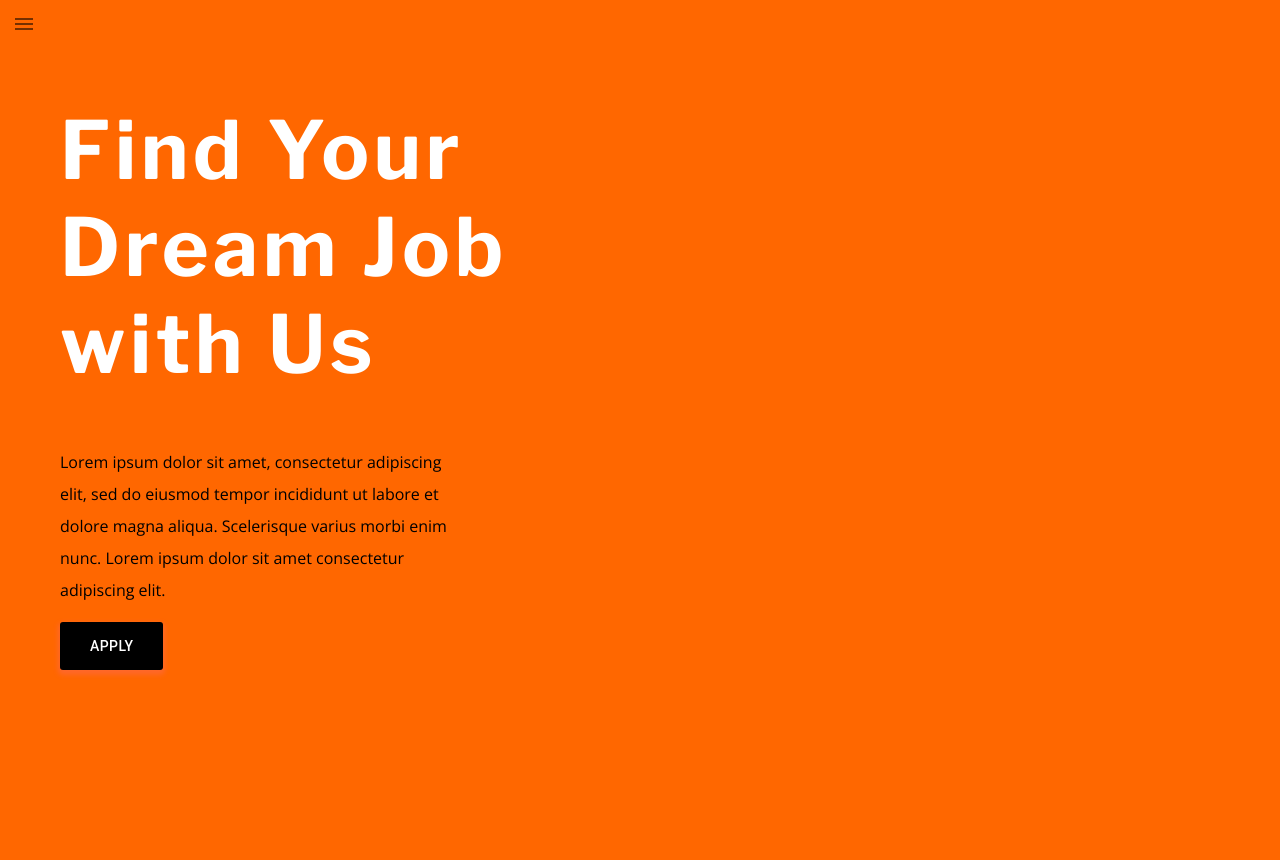
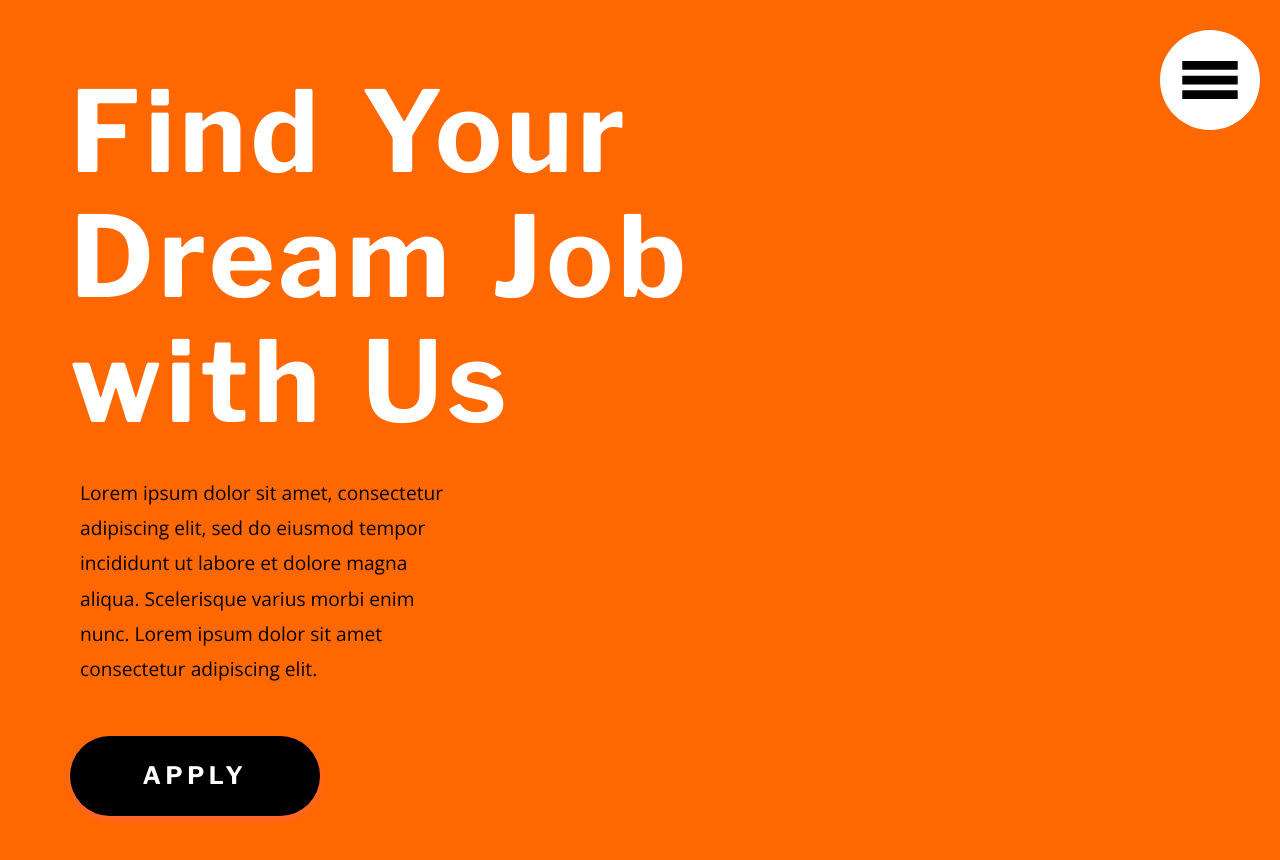
Before and after one commit to RekaKR/responsive_framework_docker, a React (Create React App) app in the folder frontend/: page / in a window 1280 px wide. Shown: the top 860 px of the page. Before the commit the page ends 800 px from the top, so only its background shows below. Built offline with nearby package versions, Linux system fonts and the light colour scheme.

Commit message:
Update style

```diff
--- a/frontend/src/components/ButtonM/ButtonM.jsx
+++ b/frontend/src/components/ButtonM/ButtonM.jsx
@@ -3,12 +3,18 @@ import { styled } from '@material-ui/core/styles';
 import Button from '@material-ui/core/Button';
 
 const MyButton = styled(Button)({
-  height: 48,
+  width: 250,
+  height: 80,
   color: 'white',
   backgroundColor: 'black',
-  padding: '0 30px',
+  margin: '50px 0',
+  padding: '0 50px',
+  fontFamily: '"Libre Franklin", sans-serif',
+  fontWeight: 700,
+  fontSize: 24,
+  letterSpacing: '4.5px',
   border: 0,
-  borderRadius: 3,
+  borderRadius: 50,
   boxShadow: '0 3px 5px 2px rgba(255, 105, 135, .3)',
 });
 
--- a/frontend/src/components/Main/Main.jsx
+++ b/frontend/src/components/Main/Main.jsx
@@ -5,23 +5,28 @@ import ButtonM from '../ButtonM/ButtonM';
 
 const useStyles = makeStyles({
   container: {
-    width: '500px',
+    width: '700px',
     minHeight: '200px',
-    paddingLeft: '60px'
+    marginTop: '70px',
+    paddingLeft: '70px',
+    lineHeight: '125px',
   },
   header: {
     color: 'white',
-    fontSize: '5rem',
+    fontSize: '7rem',
     fontFamily: '"Libre Franklin", sans-serif',
     fontWeight: '700',
     letterSpacing: '4.5px',
+    wordSpacing: '10px',
   },
   paragraph: {
-    width: '400px',
-    fontSize: '1rem',
+    width: '60%',
+    marginTop: '30px',
+    paddingLeft: '10px',
+    fontSize: '1.2rem',
     fontFamily: '"Open Sans", sans-serif',
     fontWeight: '400',
-    lineHeight: '200%',
+    lineHeight: '2.2rem',
   }
 });
 
@@ -37,7 +42,6 @@ function Main() {
       </p>
 
       <ButtonM />
-
     </div>
   )
 }
--- a/frontend/src/components/Menu/Menu.jsx
+++ b/frontend/src/components/Menu/Menu.jsx
@@ -4,6 +4,32 @@ import Menu from '@material-ui/core/Menu';
 import MenuItem from '@material-ui/core/MenuItem';
 import MenuIcon from '@material-ui/icons/Menu';
 import { v4 as uuidv4 } from 'uuid';
+import { makeStyles } from '@material-ui/core/styles';
+import { withTheme } from '@material-ui/styles';
+
+const useStyles = makeStyles({
+  menu: {
+    width: '100px',
+    height: '100px',
+    position: 'fixed',
+    top: '30px',
+    right: '20px',
+  },
+  iconB: {
+    width: '100%',
+    minWidth: '60px',
+    height: '100%',
+    color: 'black',
+    stroke: "black",
+    backgroundColor: 'white',
+    '&:hover': {
+      stroke: "white",
+      fill: 'white',
+      color: 'white',
+      backgroundColor: 'black'
+    },
+  },
+});
 
 const options = [
   "HOME",
@@ -12,6 +38,8 @@ const options = [
 ];
 
 function HambMenu() {
+  const classes = useStyles();
+
   const [anchorEl, setAnchorEl] = useState(null);
   const open = Boolean(anchorEl);
 
@@ -24,16 +52,16 @@ function HambMenu() {
   };
 
   return (
-    <div>
-      <IconButton aria-label="more" aria-controls="long-menu" aria-haspopup="true" onClick={handleClick}>
-        <MenuIcon />
+    <div className={classes.menu}>
+      <IconButton className={classes.iconB} aria-label="more" aria-controls="long-menu" aria-haspopup="true" onClick={handleClick}>
+        <MenuIcon className={classes.icon} style={{ fontSize: 70 }} />
       </IconButton>
 
       <Menu id="long-menu" anchorEl={anchorEl} keepMounted open={open} onClose={handleClose}
         PaperProps={{
           style: {
-            maxHeight: '200px',
-            width: '200px',
+            width: '150px',
+            minHeight: '150px',
           }
         }}>
         {options.map((option) => (
@@ -42,7 +70,7 @@ function HambMenu() {
           </MenuItem>
         ))}
       </Menu>
-    </div>
+    </div >
   );
 }
 
--- a/frontend/src/style/index.css
+++ b/frontend/src/style/index.css
@@ -1,6 +1,5 @@
 body {
-  background-color: #186174;
-  background-color:#ff6700;
+  background-color:rgb(255, 103, 0);
   margin: 0;
   font-family: -apple-system, BlinkMacSystemFont, 'Segoe UI', 'Roboto', 'Oxygen',
     'Ubuntu', 'Cantarell', 'Fira Sans', 'Droid Sans', 'Helvetica Neue',
```
Also changed, not shown: frontend/src/App.js (+1 -8 lines).
